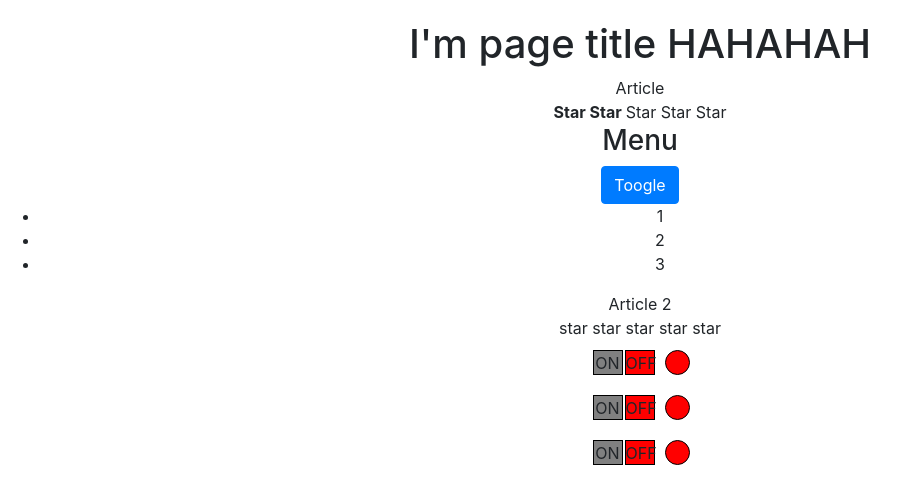
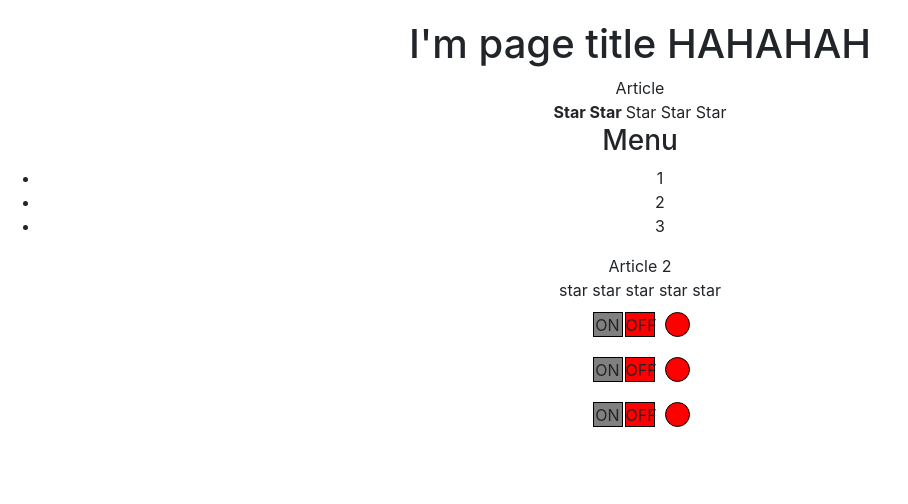
Before and after one commit to Syava7/TrainProjectTS, a React (Create React App) app: page / in a window 1280 px wide. Shown: the top 504 px of the page, without its empty margins (0-908 px from the left). Built offline with nearby package versions, Linux system fonts and the light colour scheme.

Commit message:
new functional Accordion

```diff
--- a/src/Components/UncontrolAccordion/AccordionTitle/AccordionTitle.tsx
+++ b/src/Components/UncontrolAccordion/AccordionTitle/AccordionTitle.tsx
@@ -2,12 +2,19 @@ import React from 'react'
 
 type AccordionTitlePropsType = {
   title: string
+  setCollapsed: () => void
 }
 
 const AccordionTitle = (props: AccordionTitlePropsType) => {
   return (
     <div>
-      <h3>{props.title}</h3>
+      <h3
+        onClick={() => {
+          props.setCollapsed()
+        }}
+      >
+        {props.title}
+      </h3>
     </div>
   )
 }
--- a/src/Components/UncontrolAccordion/UncontrolAccordion.tsx
+++ b/src/Components/UncontrolAccordion/UncontrolAccordion.tsx
@@ -1,7 +1,6 @@
 import React, { useState } from 'react'
 import AccordionTitle from './AccordionTitle/AccordionTitle'
 import AccordionBody from './AccordionBody/AccordionBody'
-import { Button } from 'react-bootstrap'
 
 type AccordionPropsType = {
   title: string
@@ -11,15 +10,12 @@ const UncontrolAccordion = (props: AccordionPropsType) => {
   const [collapsed, setCollapsed] = useState(false)
   return (
     <div>
-      <AccordionTitle title={props.title} />
-      <Button
-        variant='primary'
-        onClick={() => {
+      <AccordionTitle
+        title={props.title}
+        setCollapsed={() => {
           setCollapsed(!collapsed)
         }}
-      >
-        Toogle
-      </Button>
+      />
       {!collapsed && <AccordionBody />}
     </div>
   )
--- a/src/Components/UncontrolRating/Star/Star.tsx
+++ b/src/Components/UncontrolRating/Star/Star.tsx
@@ -13,7 +13,7 @@ const Star = (props: StarPropsType) => {
         props.setValue(props.value)
       }}
     >
-      {props.selected ? <b>star </b> : 'star '}
+      {props.selected ? <b>Star </b> : 'star '}
     </span>
   )
 }
```
